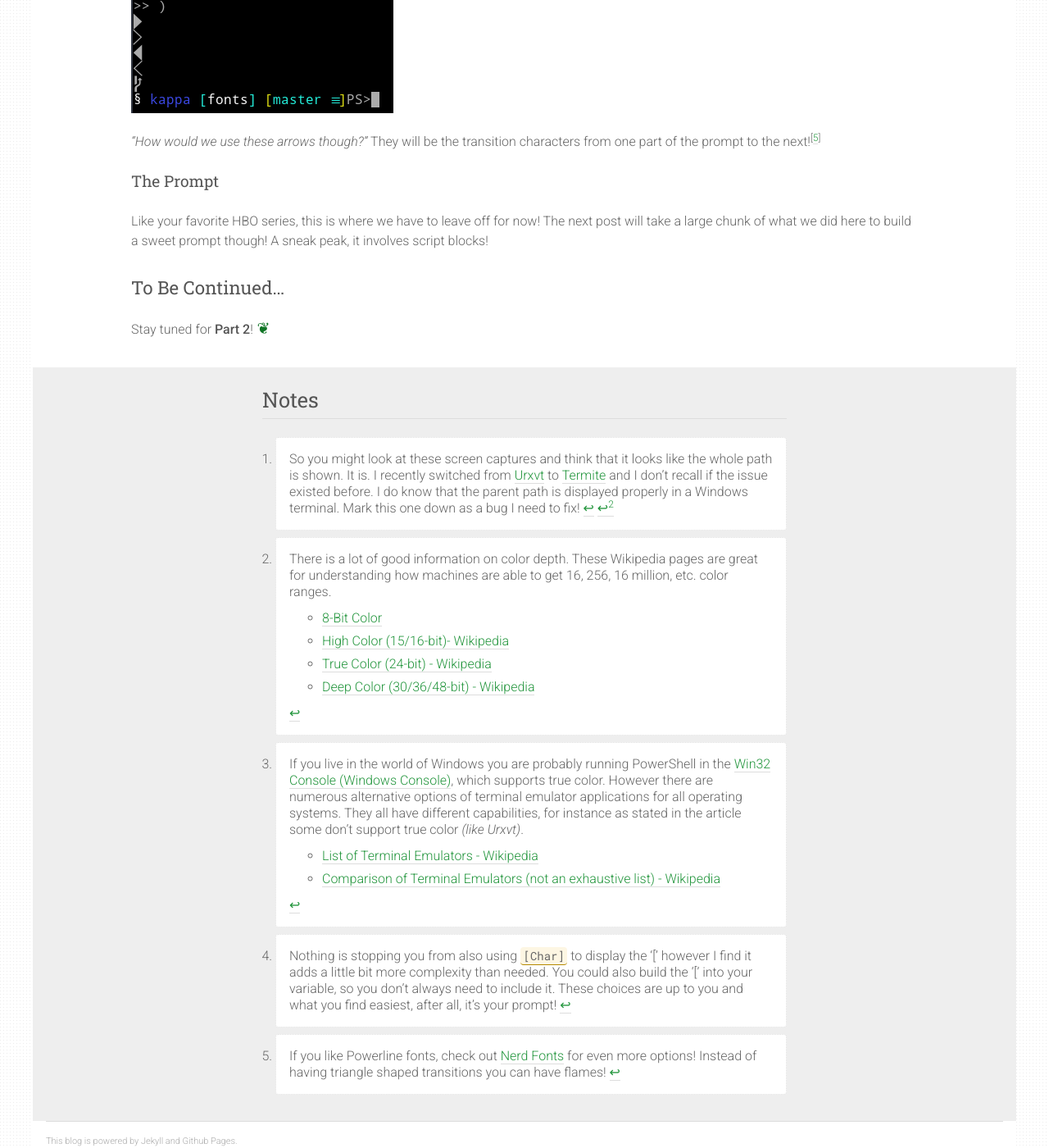
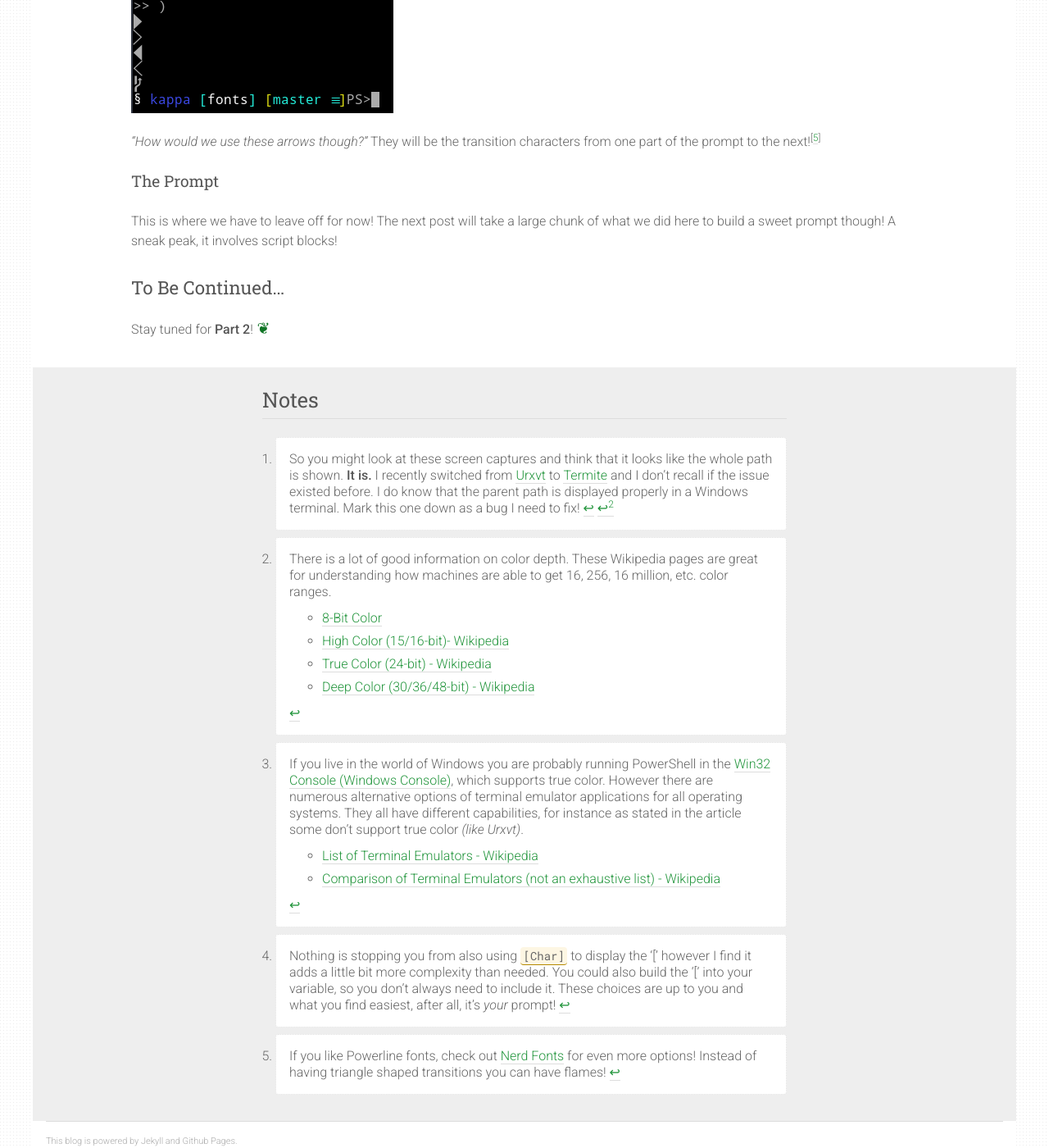
Before and after one commit to picobellobv/ephos.github.io, a Jekyll site: the page built from _posts/2019-6-24-PowerShell-Prompt-1.md, in a window 1280 px wide and 1400 px high, scrolled down 9884 px. Shown: the whole window at 82% size. Built offline with Jekyll 4.4.1, drawn with Linux system fonts in a browser that asks for light colours; some of the changed text lies outside the part shown.

Commit message:
Updated Blog
-Fixed some punctuation, it's probably still horrible.
-Made some corrections in other places.

````diff
--- a/_posts/2019-6-24-PowerShell-Prompt-1.md
+++ b/_posts/2019-6-24-PowerShell-Prompt-1.md
@@ -42,7 +42,7 @@ I was inspired to finally get off my rump and make a new prompt to replace my ~4
 
 1. Finally incorporate the hotness of [PowerLine][powerline-fonts] fonts.
 2. Utilize ANSI escape sequences for some sweet colors.
-3. Remove my existing dependency on the [posh-git][posh-git] PowerShell module for git integration.
+3. Remove my existing dependency on the [posh-git][posh-git] PowerShell module for **Git** integration.
 
 Cool, we have goals to work on.  Let's go!
 
@@ -56,7 +56,7 @@ Here it is in a normal directory then changing over to Git repository directory.
 
 #### The Prompt
 
-The way I had setup my old prompt the prompt itself was broken into the following sections _(based on the gif above)_.
+The way I had setup my old prompt, the prompt itself was broken into the following sections _(based on the gif above)_.
 
 | Section | Value | Description |
 | --- | :---: | --- |
@@ -77,11 +77,11 @@ Let's talk a bit about the two things that will make the new prompt more excitin
 
 #### ANSI Escape Sequences
 
-When we talk about ANSI escape sequences, we need to talk about terminal emulators.  Different terminal emulator applications support different ranges of color.  Almost universally these days they will all support at a minimum 16 colors _(4 bit)_.  To really get a full range of colors we want a terminal emulator that supports "true color", or 24-bit, which gives us a range of **16,777,216** wow!  _<sub>If you want to read more about colors and computers or terminal emulators and their support, check out the footnotes.</sub>_[^2][^3]
+When we talk about ANSI escape sequences, we need to talk about terminal emulators.  Different terminal emulator applications support different ranges of color.  Almost universally these days they will all support at a minimum 16 colors _(4 bit)_.  To really get a full range of colors we want a terminal emulator that supports "true color", or 24-bit, which gives us a range of **16,777,216**, wow!  _<sub>If you want to read more about colors and computers or terminal emulators and their support, check out the footnotes.</sub>_[^2][^3]
 
 Urxvt, which I used previously doesn't easily support true color which is partly what prompted me to change over to Termite.  If following along just keep in mind that the terminal emulator you are using may not support true color!  _If you are reading this as a Windows user you can safely continue to use the Win32 Console that PowerShell has always used as it supports true color!_
 
-[ANSI escape sequences][ansi-escape-sequences-wiki] are a standard that most terminal emulators understand.  They can be used to move the cursor, change lines, initiate a beep.  All of what we will be doing to modify how text looks is with a CSI or _Control Sequence Initiator_.  This escape is created with '**ESC**' followed by '**[**' and will tell the terminal how to handle the text that comes after it. The codes can determine many things like color or how the text is rendered _(bold, flashing, etc.)_.
+[ANSI escape sequences][ansi-escape-sequences-wiki] are a standard that most terminal emulators understand.  They can be used to move the cursor, change lines, initiate a beep.  All of what we will be doing to modify how text looks is with a CSI, or _Control Sequence Initiator_.  This escape is created with '**ESC**' followed by '**[**' and will tell the terminal how to handle the text that comes after it. The codes can determine many things like color or how the text is rendered _(bold, flashing, etc.)_.
 
 I wrote briefly on these codes in my [markdown][ephos-markdown] post, let us take a closer look.
 
@@ -95,7 +95,7 @@ You can use either the decimal or hexadecimal codes with `[Char]`, using capital
 
 ![using-char-2]({{ site.baseurl }}/images/2019-6-24-PowerShell-Prompt/char-hex-dec.gif)
 
-Using the cheat sheet on Wikipedia, we can determine that 'ESC' is a hexadecimal of **0x1B** or decimal of **27**.  Now we know how to type an 'ESC' character.  We need to pair our 'ESC' with '[' for the ANSI CSI escape sequence.  Since we're going to be doing **A LOT** of ANSI escaping, let's put this into a variable.  We can then easily append the rest of the sequence including the '[' character[^4].
+Using the cheat sheet on Wikipedia, we can determine that 'ESC' is a hexadecimal of **0x1B** or decimal of **27**.  Now we know how to "type" an 'ESC' character.  We need to pair our 'ESC' with '[' for the ANSI CSI escape sequence.  Since we're going to be doing **A LOT** of ANSI escaping, let's put this into a variable.  We can then easily append the rest of the sequence including the '[' character[^4].
 
 ```powershell
 $charEsc = [Char](0x1b)
@@ -263,14 +263,14 @@ _"How would we use these arrows though?"_  They will be the transition character
 
 #### The Prompt
 
-Like your favorite HBO series, this is where we have to leave off for now!  The next post will take a large chunk of what we did here to build a sweet prompt though!  A sneak peak, it involves script blocks!
+This is where we have to leave off for now!  The next post will take a large chunk of what we did here to build a sweet prompt though!  A sneak peak, it involves script blocks!
 
 ### To Be Continued...
 
 Stay tuned for **Part 2**!
 
 [^1]:
-    So you might look at these screen captures and think that it looks like the whole path is shown.  It is.  I recently switched from [Urxvt][urxvt] to [Termite][termite] and I don't recall if the issue existed before.  I do know that the parent path is displayed properly in a Windows terminal.  Mark this one down as a bug I need to fix!
+    So you might look at these screen captures and think that it looks like the whole path is shown.  **It is.**  I recently switched from [Urxvt][urxvt] to [Termite][termite] and I don't recall if the issue existed before.  I do know that the parent path is displayed properly in a Windows terminal.  Mark this one down as a bug I need to fix!
 
 [^2]:
     There is a lot of good information on color depth.  These Wikipedia pages are great for understanding how machines are able to get 16, 256, 16 million, etc. color ranges.
@@ -285,7 +285,7 @@ Stay tuned for **Part 2**!
     - [Comparison of Terminal Emulators (not an exhaustive list) - Wikipedia][comparison-terminal-emulators-wiki]
 
 [^4]:
-    Nothing is stopping you from also using `[Char]` to display the '[' however I find it adds a little bit more complexity than needed.  You could also build the '[' into your variable, so you don't always need to include it.  These choices are up to you and what you find easiest, after all, it's your prompt!
+    Nothing is stopping you from also using `[Char]` to display the '[' however I find it adds a little bit more complexity than needed.  You could also build the '[' into your variable, so you don't always need to include it.  These choices are up to you and what you find easiest, after all, it's _your_ prompt!
 
 [^5]:
     If you like Powerline fonts, check out [Nerd Fonts][nerd-fonts] for even more options!  Instead of having triangle shaped transitions you can have flames!
````
Also changed, not shown: other parts of _posts/2019-6-24-PowerShell-Prompt-1.md (+1 -1 lines).
